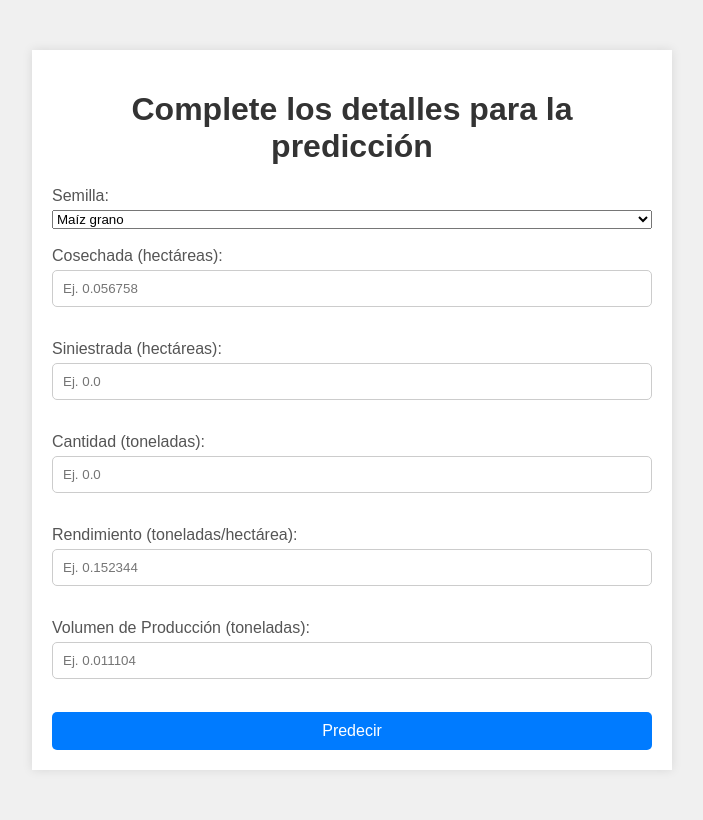
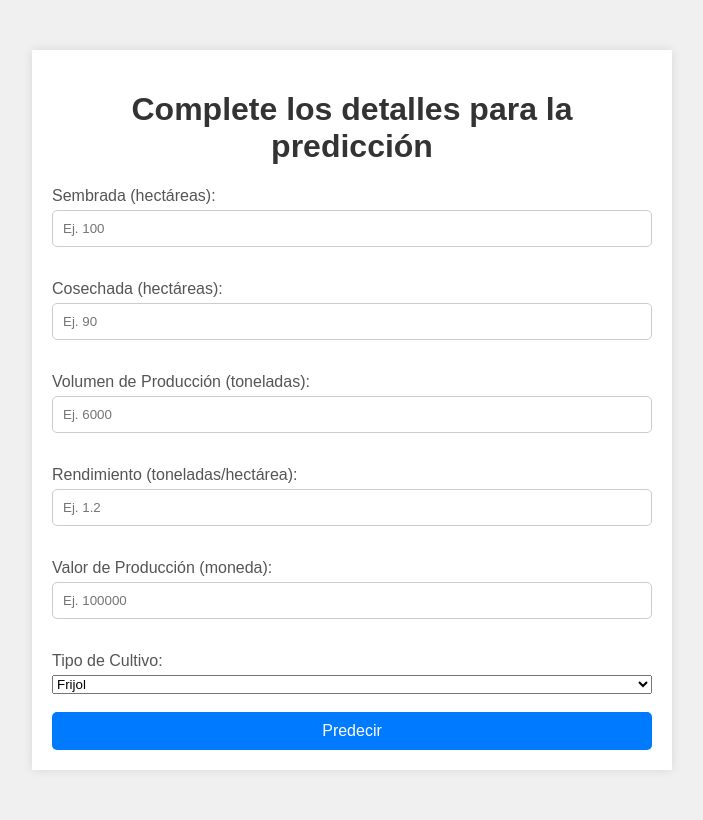
Before and after one commit to FernandaGarciaB/azure_practica, a Flask app: page / in a window 1280 px wide. Shown: the whole page, without its empty margins (288-991 px from the left). Run offline with Flask 3, Linux system fonts and the light colour scheme; parts of the project's set-up code (start-up, migrations or seed data) failed here and were passed over.

Commit message:
index.html

```diff
--- a/templates/index.html
+++ b/templates/index.html
@@ -10,27 +10,27 @@
     <div class="container">
         <h1>Complete los detalles para la predicción</h1>
         <form action="/" method="post">
-            <label for="Sembrada">Semilla:</label>
-            <select id="Sembrada" name="Sembrada">
-                {% for semilla in semillas %}
-                <option value="{{ semilla }}">{{ semilla }}</option>
-                {% endfor %}
+            <label for="Sembrada">Sembrada (hectáreas):</label>
+            <input type="text" id="Sembrada" name="Sembrada" placeholder="Ej. 100" required><br>
+            <label for="Cosechada">Cosechada (hectáreas):</label>
+            <input type="text" id="Cosechada" name="Cosechada" placeholder="Ej. 90" required><br>
+            <label for="Volumenproduccion">Volumen de Producción (toneladas):</label>
+            <input type="text" id="Volumenproduccion" name="Volumenproduccion" placeholder="Ej. 6000" required><br>
+            <label for="Rendimiento">Rendimiento (toneladas/hectárea):</label>
+            <input type="text" id="Rendimiento" name="Rendimiento" placeholder="Ej. 1.2" required><br>
+            <label for="Valorproduccion">Valor de Producción (moneda):</label>
+            <input type="text" id="Valorproduccion" name="Valorproduccion" placeholder="Ej. 100000" required><br>
+            <label for="Nomcultivo">Tipo de Cultivo:</label>
+            <select id="Nomcultivo" name="Nomcultivo" required>
+                <option value="Frijol">Frijol</option>
+                <option value="Maíz grano">Maíz grano</option>
+
             </select><br>
-            <label for="Cosechada">Cosechada (hectáreas):</label>
-            <input type="text" id="Cosechada" name="Cosechada" placeholder="Ej. 0.056758"><br>
-            <label for="Siniestrada">Siniestrada (hectáreas):</label>
-            <input type="text" id="Siniestrada" name="Siniestrada" placeholder="Ej. 0.0"><br>
-            <label for="Cantidad">Cantidad (toneladas):</label>
-            <input type="text" id="Cantidad" name="Cantidad" placeholder="Ej. 0.0"><br>
-            <label for="Rendimiento">Rendimiento (toneladas/hectárea):</label>
-            <input type="text" id="Rendimiento" name="Rendimiento" placeholder="Ej. 0.152344"><br>
-            <label for="Volumenproduccion">Volumen de Producción (toneladas):</label>
-            <input type="text" id="Volumenproduccion" name="Volumenproduccion" placeholder="Ej. 0.011104"><br>
             <input type="submit" value="Predecir">
         </form>
         {% if prediction_text %}
         <h2>{{ prediction_text }}</h2>
-        <p>Este valor representa el precio promedio esperado por tonelada de producto basado en los datos ingresados. Utilice este valor como una estimación del precio que podría esperar obtener.</p>
+        <p>Este valor representa el precio promedio esperado por kilo de producto basado en los datos ingresados. Utilice este valor como una estimación del precio que podría esperar obtener.</p>
         {% endif %}
     </div>
 </body>
```
